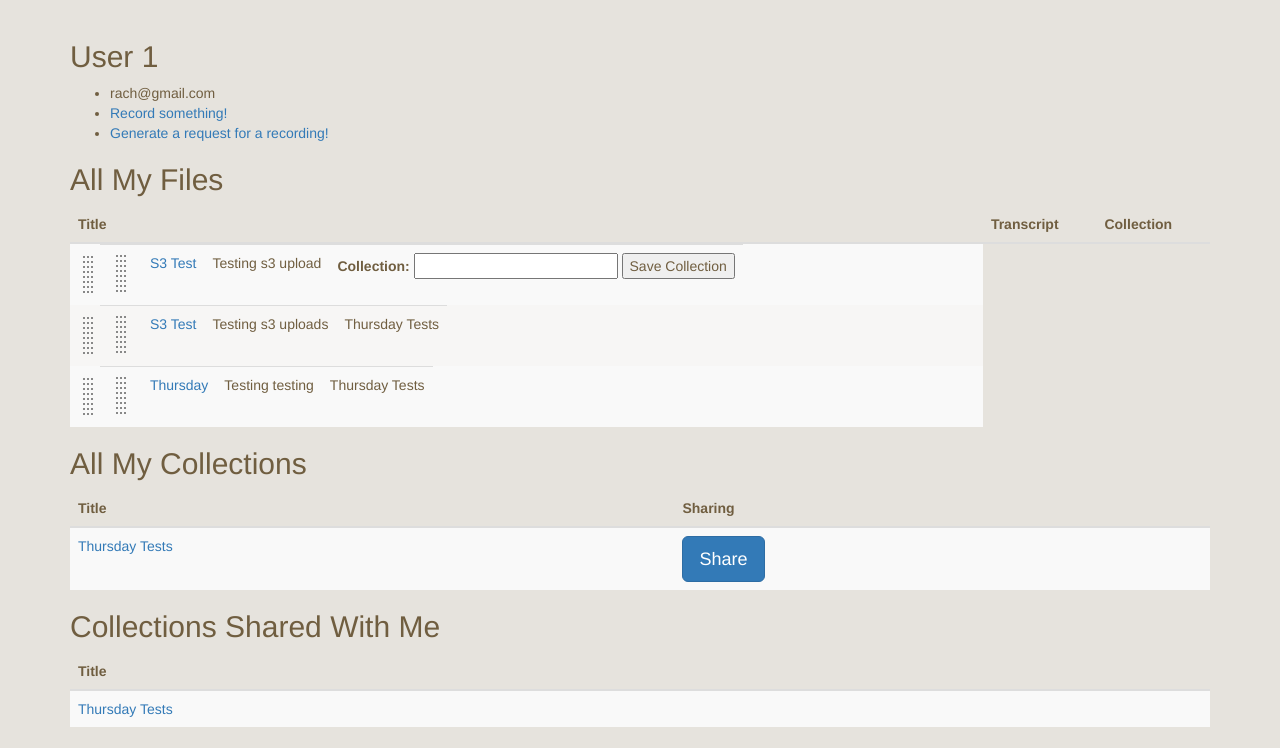
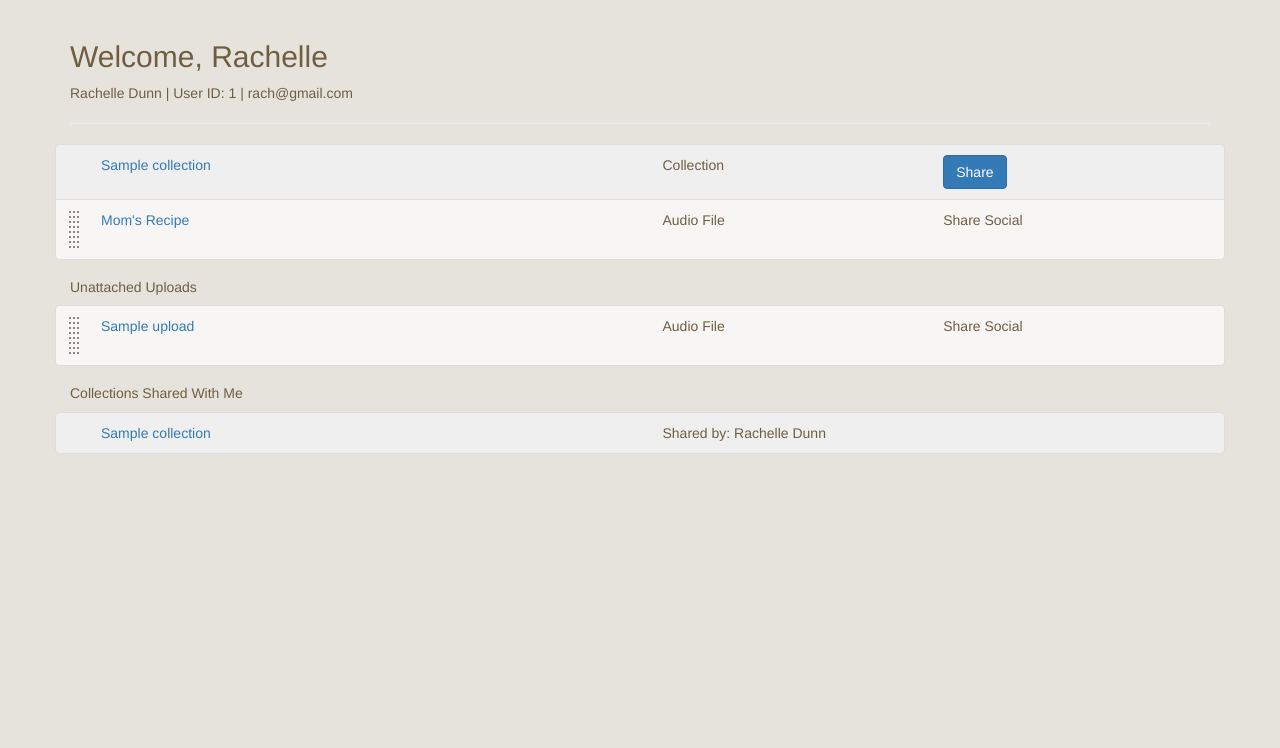
Before and after one commit to rachmoht/talkalog, a Flask app: template templates/profile.html in a window 1280 px wide. Shown: the part 52-800 px from the top of the page. Run offline with Flask 2, Linux system fonts and the light colour scheme; data comes from the database, SQL or seed files in the repository; tables that the repository leaves empty hold one stand-in row (values such as "Sample post"); the template is opened without the code that fills it: values that come from a table or form of the project are taken from there, most other values are stand-ins (such as "Sample title", 1, 10 or a date in 2020); some libraries are stand-ins or nearby versions.

Commit message:
Modifying data model to work with Twilio Call Sid for save to db

```diff
--- a/server.py
+++ b/server.py
@@ -14,7 +14,7 @@ import random
 import twilio.twiml
 from twilio.rest import TwilioRestClient
 
-from model import User, Upload, Collection, RequestURL, CollectionsUsers, CollectionsUploads, connect_to_db, db
+from model import User, Upload, Collection, RequestID, CollectionsUsers, CollectionsUploads, connect_to_db, db
 
 import boto
 from boto.s3.connection import S3Connection
@@ -96,7 +96,7 @@ def user_page():
 			if i.id not in user_cu:
 				singleuploads.append(i)
 
-		return render_template("profile2.html", user=user, singleuploads=singleuploads)
+		return render_template("profile.html", user=user, singleuploads=singleuploads)
 
 	else:
 		flash('You must be logged in to view files')
@@ -110,33 +110,25 @@ def record_audio():
 	if 'email' in session: # if logged in
 		user_email = session['email']
 		user = User.query.filter_by(email=user_email).first()
-		print 'User: ', user
 
 		if request.method == 'POST':
-			flash('Saved file!')
-			print 'is there a file attached? ', request.files # gets the ImmutableMultiDict for files
-			print 'request form: ', request.form # gets the ImmutableMultiDict for info
-			print 'more things, like the title: ', request.form.get('title')
 			file = request.files['file']
 			title = request.form.get('title')
 			transcript = request.form.get('transcript')
-			print file
+			print 'Audio file created: ', file
 
 			if file:
-				filename = id_generator(30) + '.wav'
+				filename = str_generator(30) + '.wav'
 				new_recording = Upload(user_id=user.id, title=title, path=filename, transcript=transcript)
 				print 'Created new recording ', new_recording
 				db.session.add(new_recording)
-				print 'Adding new recording'
 				db.session.commit()
-				print 'Committed new recording %s' % filename
+				print 'New recording %s to db' % filename
 
+				# save audio file to S3 bucket
 				k = b.new_key(filename)
-
 				k.set_contents_from_file(file)
 				print 'Key: ', k.key, '; K: ', k
-
-				# file.save(os.path.join(app.config['UPLOAD_FOLDER'], filename))
 
 				flash('Memo successfully recorded!')
 				return redirect('/profile')
@@ -177,12 +169,22 @@ def thanks_message_request():
 	return render_template('thanks.html')
 
 
-# TODO: where is the best place for function in this file?
-def id_generator(size=5, chars=string.ascii_uppercase + string.digits):
+def request_generator(size=5, chars=string.digits):
 	request_id = ''.join(random.choice(chars) for _ in range(size))
 	print request_id
-	# TODO: check to make sure this id string does not already exist in request URL table
-	existing_request = RequestURL.query.filter_by(id=request_id).first()
+	existing_request = RequestID.query.filter_by(id=request_id).first()
+
+	while existing_request == None:
+		return request_id
+
+	request_id = ''.join(random.choice(chars) for _ in range(size))
+
+
+def str_generator(size=5, chars=string.ascii_uppercase + string.digits):
+	rand_str = ''.join(random.choice(chars) for _ in range(size))
+	print rand_str
+	# TODO: check to make sure this filename string does not already exist
+	existing_filename = Uploads.query.filter_by(path=rand_str).first()
 
 	while existing_request == None:
 		return request_id
@@ -204,83 +206,64 @@ def generate_request_str():
 
 		# when user submits form, generate string
 		if request.method == 'POST':
-			request_str = id_generator()
-			print 'Generated request string', request_str
+			if 'twilio' in request.form:
+				request_str = request_generator()
+				print 'Generated request string', request_str
 
-			title = request.form.get('title')
-			print 'This is the title: ', title
+				title = request.form.get('title')
+				print 'This is the title: ', title
 
-			new_upload_placeholder = Upload(user_id=user.id, title=title)
+				tel_number = request.form.get('tel')
+				print 'Tel number: ', tel_number
 
-			db.session.add(new_upload_placeholder)
-			db.session.commit()
+				new_upload_placeholder = Upload(user_id=user.id, title=title)
 
-			new_upload_id = new_upload_placeholder.id
-			new_request_url = RequestURL(id=request_str, user_id=user.id, upload_id=new_upload_id)
+				print 'Created new upload placeholder'
+				db.session.add(new_upload_placeholder)
+				db.session.commit()
 
-			db.session.add(new_request_url)
-			db.session.commit()
+				new_upload_id = new_upload_placeholder.id
+				new_request = RequestID(id=request_str, user_id=user.id, upload_id=new_upload_id)
 
-			generated_url = request_str
+				db.session.add(new_request)
+				db.session.commit()
+
+				twilio_number = '+14153196892'
+
+				message = client.messages.create(body="%s is requesting an audio recording. When you are ready, please call %s with Twilio and have your request ID ready: %s!" % (user.first_name, twilio_number, request_str),
+				# print message
+				to='+1' + tel_number,    # number to send request
+				from_="+14153196892") # Twilio number
+				# print message.sid
+
+				request_number = request_str
+
+			else:
+				request_str = request_generator()
+				print 'Generated request string', request_str
+
+				title = request.form.get('title')
+
+				new_upload_placeholder = Upload(user_id=user.id, title=title)
+
+				db.session.add(new_upload_placeholder)
+				db.session.commit()
+				print 'Added upload placeholder to db'
+
+				new_upload_id = new_upload_placeholder.id
+				new_request_url = RequestID(id=request_str, user_id=user.id, upload_id=new_upload_id)
+
+				db.session.add(new_request_url)
+				db.session.commit()
+				print 'Added request '
+
+				generated_url = request_str
 
 	else:
 		flash('You must be logged in to generate request URL!')
 		return redirect('/login')
 
 	return render_template("generate.html", generated_url=generated_url, request_number=request_number)
-
-
-@app.route('/generate-twilio', methods=['GET', 'POST'])
-def generate_twilio():
-	"""Generate audio call request and send via Twilio text."""
-
-	# initialize generated_url
-	generated_url = False
-	request_number = False
-
-	if 'email' in session:
-		user_email = session['email']
-		user = User.query.filter_by(email=user_email).first()
-
-		# when user submits form, generate string
-		if request.method == 'POST':
-			request_str = id_generator()
-			print 'Generated request string', request_str
-
-			title = request.form.get('title')
-			print 'This is the title: ', title
-
-			tel_number = request.form.get('tel')
-			print 'Tel number: ', tel_number
-
-			new_upload_placeholder = Upload(user_id=user.id, title=title)
-
-			print 'Created new upload placeholder'
-			# db.session.add(new_upload_placeholder)
-			# db.session.commit()
-
-			# new_upload_id = new_upload_placeholder.id
-			# new_request_url = RequestURL(id=request_str, user_id=user.id, upload_id=new_upload_id)
-
-			# db.session.add(new_request_url)
-			# db.session.commit()
-
-			twilio_number = '+14153196892'
-
-			message = client.messages.create(body="%s is requesting an audio recording. When you are ready, please call %s with Twilio!" % (user.first_name, twilio_number),
-			# print message
-			to='+1' + tel_number,    # number to send request
-			from_="+14153196892") # Twilio number
-			# print message.sid
-
-			request_number = request_str
-
-	else:
-		flash('You must be logged in to generate request URL!')
-		return redirect('/login')
-
-	return render_template("generate.html", request_number=request_number)
-
 
 
 @app.route("/incoming", methods=['GET', 'POST'])
@@ -291,43 +274,46 @@ def incoming_call():
 	request_url = request.values.get('')
 	print 'from number: ', from_number
 
-	caller = "Monkey"
-
 	resp = twilio.twiml.Response()
-	# Greet the caller by name
-	resp.say("Hello " + caller)
+	# Greet the caller
+	resp.say("Hello. Your story is special and should be preserved.")
 
 	# Gather digits.
-	with resp.gather(numDigits=1, action="/handle-key", method="POST") as g:
-		g.say("""For more information, press 1.
-			Press 2 to begin your recording for TITLE.
-			Press any other key to start over.""")
-		# TODO: GET request upload title for prompt above
-
+	with resp.gather(numDigits=5, action="/handle-key", method="POST") as g:
+		g.say("""To continue, please enter the five digit code included in the text message request you received.""")
+	print str(resp)
 	return str(resp)
 
 
 @app.route("/handle-key", methods=['GET', 'POST'])
 def handle_key():
 	"""Handle key press from a user."""
-	digit_pressed = request.values.get('Digits', None)
+	digits_pressed = request.values.get('Digits', None)
 
-	if digit_pressed == "1":
+	requestid = RequestID.query.filter_by(id=digits_pressed).first()
+	print 'Request: ', requestid
+	requested_story = Upload.query.filter_by(id=requestid.upload_id).first()
+	user = User.query.filter_by(id=requestid.user_id).first()
+
+	call_sid = request.values.get("CallSid", None)
+	print '***CALL SID in handle-key: ', call_sid
+
+	# add call_sid to Requests db
+	requestid.call_sid = call_sid
+	print requestid.call_sid
+	db.session.commit()
+	print 'Committed Call SID to db: ', requestid
+
+	if requestid == None:
 		resp = twilio.twiml.Response()
-		resp.say("""If you have any questions, contact USER NAME for
-			more information on AUDIO PROJECT.""")
-		# TODO: GET user name from db for prompt
+		resp.say("Sorry. That request ID was not found. Please try again.")
 		return redirect("/incoming")
 
-	elif digit_pressed == "2":
+	else:
 		resp = twilio.twiml.Response()
-		resp.say("Start recording your story after the tone.")
+		resp.say("Thank you! %s is requesting a recording for %s. Start recording your story after the tone. After you are finished recording, press any key to confirm." % (user.first_name, requested_story.title))
 		resp.record(action="/handle-recording")
 		return str(resp)
-
-	# If the caller pressed anything but 1, redirect them to the greeting menu.
-	else:
-		return redirect("/incoming")
 
 
 @app.route("/handle-recording", methods=['GET', 'POST'])
@@ -335,16 +321,17 @@ def handle_recording():
 	"""Play back the caller's recording."""
 
 	recording_url = request.values.get("RecordingUrl", None)
-	print recording_url
+	print 'Recording URL: ', recording_url
 
 	call_sid = request.values.get("CallSid", None)
-	print '**** CALL SID: ', call_sid
+	print '***Call Sid in handle-recording: ', call_sid
+
+	requestid = RequestID.query.filter_by(call_sid=call_sid).first()
+	requested_story = Upload.query.filter_by(id=requestid.upload_id).first()
+	user = User.query.filter_by(id=requestid.user_id).first()
 
 	recording_sid = request.values.get("RecordingSid", None)
-	print '**** RECORDING SID: ', recording_sid
-
-	date_created = request.values.get("DateCreated", None)
-	print '**** Date Created: ', date_created
+	print 'RECORDING SID: ', recording_sid
 
 	resp = twilio.twiml.Response()
 	resp.say("Thanks for your story... take a listen.")
@@ -352,22 +339,20 @@ def handle_recording():
 
 	resp.say("Goodbye.")
 	print 'This is the recording: ', recording_url
-	# TODO: Save this recording to server with associated upload ID made @ time of request
-	# TODO: Delete this recording using client.recordings.delete(RecordingSid)
 
+	filename = recording_sid + '.wav'
+	requested_story.path = filename
+	db.session.commit()
+	print 'New recording %s to db' % filename
 
-
-
-	k = b.new_key(recording_sid + '.wav')
-
+	# save audio file to S3 bucket
+	k = b.new_key(filename)
 	upload_file = StringIO(file)
-	print 'Upload file: ', upload_file
-
 	k.set_contents_from_file(upload_file)
 	print 'Key: ', k.key, '; K: ', k
 
+	# delete recording from Twilio servers
 	client.recordings.delete(recording_sid)
-	print 'Deleted recording from Twilio'
 
 	return str(resp)
 
@@ -546,7 +531,7 @@ def share_collection(id):
 @app.route('/request/<string:id>', methods=['GET', 'POST'])
 def requested_audio_page(id):
 	"""Show more information about the single user logged in."""
-	requested_obj = RequestURL.query.get(id)
+	requested_obj = Request.query.get(id)
 	assoc_upload = Upload.query.get(requested_obj.upload_id)
 	print assoc_upload
 
--- a/static/js/recorderFunctions.js
+++ b/static/js/recorderFunctions.js
@@ -55,8 +55,6 @@ function createDownloadLink() {
 
       form.append('title', $('#recording-title').val());
       form.append('transcript', myTranscript);
-      alert(myTranscript);
-      alert('Submitting!');
       $.ajax({
         type: 'POST',
         url: '/record',
--- a/templates/generate.html
+++ b/templates/generate.html
@@ -22,7 +22,7 @@
     <hr>
 
     <h2>Generate Request Call</h2>
-    <form action="/generate-twilio" method="POST">
+    <form action="/generate" method="POST">
         <div class="form-group">
             <label for="title">Title:</label>
             <input type="text" name="title" class="form-control" placeholder="Audio Title" required>
@@ -32,7 +32,7 @@
             <label for="tel">Phone Number:</label>
             <input type="tel" name="tel" class="form-control" placeholder="5555555555" min="10" max="10" required>
         </div>
-        <input type="submit" value="Send a request via Text!" class="btn btn-default">
+        <input type="submit" name="twilio" value="Send a request via Text!" class="btn btn-default">
     </form>
 
     {% endif %}
--- a/templates/profile.html
+++ b/templates/profile.html
@@ -1,26 +1,17 @@
 {% extends 'base.html' %}
 {% block content %}
-    <style>
-        #draggable { width: 100px; height: 100px; padding: 0.5em; float: left; margin: 10px 10px 10px 0; }
-        #droppable { width: 150px; height: 150px; padding: 0.5em; float: left; margin: 10px; }
-        .drag-drop {
-        background: url(/static/img/drag-drop.png);
-        vertical-align: middle;
-        height: 41px;
-        width: 16px;
-        margin: 0 5px;
-        }
-        .drag-drop:hover {
-        cursor: -webkit-grab;
-        }
-    </style>
     <script>
         $(function() {
             var draggable = $( ".draggable" );
             draggable =  _.isArray(draggable) ?
                 draggable : [draggable];
             _.each(draggable, function(item){
-                item.draggable();
+                item.draggable({
+                    helper: "original",
+                    revert: "invalid",
+                    stack: ".draggable",
+
+                });
             })
 
             var droppable = $( ".droppable");
@@ -36,74 +27,38 @@
                         var collectionId = event.target.attributes['collection-id'].value;
                         console.log('Collection ID: ' + collectionId);
 
-                        // TODO: add uploadId -> collectionId
-                        // TODO: when done - refresh the page
-                        var v = 123;
+                        $.ajax({
+                            url: "/add-to-collection/"+uploadId +"",
+                            type: "POST",
+                            data: {
+                                'upload_id': uploadId,
+                                'collection_id': collectionId
+                            }
+                        }).done(function(data) {
+                            alert("/success-collection?UPLOAD_ID="+uploadId+"&COLLECTION_ID="+collectionId);
+                            window.location.href = "/success-collection?UPLOAD_ID="+uploadId+"&COLLECTION_ID="+collectionId;
+                        });
                     }
                 });
             })
         });
     </script>
 
-    <h2>User {{ user.id }}</h2>
-    <ul>
-      <li>{{ user.email }}</li>
-      <li><a href="/record">Record something!</a>
-      <li><a href="/generate">Generate a request for a recording!</a>
-    </ul>
+    <h2>Welcome, {{ user.first_name }}</h2>
+    <p>{{ user.first_name }} {{ user.last_name }} | User ID: {{ user.id }} | {{ user.email }}</p>
 
-    {% if user.uploads %}
-    <h2>All My Files</h2>
-    <table class="table table-striped">
-        <thead>
-        <tr>
-            <th>Title</th>
-            <th>Transcript</th>
-            <th>Collection</th>
-        </tr>
-        </thead>
-        <tbody>
-        {% for upload in user.uploads %}
-        <tr class="draggable" upload-id="{{ upload.id }}">
-            <td><div class="drag-drop"/></td>
-            <td><a href="/listen/{{ upload.id }}">{{ upload.title }}</a></td>
-            <td>{{ upload.transcript }}</td>
-            <td>
-                {% if upload.collectionsuploads %}
-                    {% for upcollect in upload.collectionsuploads %}
-                        {{ upcollect.collection.title }}
-                    {% endfor %}
-                {% else %}
-                    <form action="/add/{{ upload.id }}" method="POST">
-                        <label>Collection:
-                            <input type="text" name="collection">
-                        </label>
-                        <input type="submit" value="Save Collection">
-                    </form>
-                {% endif %}
-            </td>
-        </tr>
-        {% endfor %}
-        </tbody>
-    </table>
-    {% endif %}
+    <hr>
 
+    <div class="file-box">
+        <ul class="list-group">
             {% if user.collections %}
-    <h2>All My Collections</h2>
-    <table class="table table-striped">
-        <thead>
-        <tr>
-            <th>Title</th>
-            <th>Sharing</th>
-        </tr>
-        </thead>
-        <tbody>
                 {% for collection in user.collections %}
-        <tr class="droppable" collection-id='{{ collection.id }}'>
-            <td><a href="/collection/{{ collection.id }}">{{ collection.title }}</a></td>
-            <td>
+                    <li class="droppable list-group-item collection row" collection-id="{{ collection.id }}">
+                        <div class="name col-sm-6"><a href="/collection/{{ collection.id }}">{{ collection.title }}</a></div>
+                        <div class="type col-sm-3">Collection</div>
+                        <div class="share col-sm-3">
                             <!-- Button trigger modal -->
-                <button type="button" class="btn btn-primary btn-lg" data-toggle="modal" data-target="#share-{{ collection.id }}">
+                            <button type="button" class="btn btn-primary" data-toggle="modal" data-target="#share-{{ collection.id }}">
                               Share
                             </button>
 
@@ -126,30 +81,48 @@
                                     </div>
                                 </div>
                             </div>
-            </td>
-        </tr>
+                        </div>
+                    </li>
+                    {% for cu in collection.collectionsuploads %}
+                        <li class="draggable upload list-group-item row" upload-id="{{ cu.upload.id }}">
+                            <div class="name col-sm-6"><a href="/listen/{{ cu.upload.id }}">{{ cu.upload.title }}</a></div>
+                            <div class="type col-sm-3">Audio File</div>
+                            <div class="share col-sm-3">Share Social</div>
+                        </li>
                     {% endfor %}
-        </tbody>
-    </table>
+                {% endfor %}
+            {% endif %}
+        </ul>
+    </div>
+
+    {% if singleuploads %}
+
+    <h5>Unattached Uploads</h5>
+    <div class="file-box">
+        <ul class="list-group">
+            {% for upload in singleuploads %}
+                <li class="draggable upload list-group-item row" upload-id="{{ upload.id }}">
+                    <div class="name col-sm-6"><a href="/listen/{{ upload.id }}">{{ upload.title }}</a></div>
+                    <div class="type col-sm-3">Audio File</div>
+                    <div class="share col-sm-3">Share Social</div>
+                </li>
+            {% endfor %}
+        </ul>
+    </div>
     {% endif %}
 
     {% if user.collectionsusers %}
-    <h2>Collections Shared With Me</h2>
-    <table class="table table-striped">
-        <thead>
-        <tr>
-            <th>Title</th>
-        </tr>
-        </thead>
-        <tbody>
+    <h5>Collections Shared With Me</h5>
+    <div class="file-box">
+        <ul class="list-group">
             {% for collection in user.collectionsusers %}
-        <tr>
-            <td><a href="/collection/{{ collection.collection.id }}">{{ collection.collection.title }}</a></td>
-
-        </tr>
+                <li class="list-group-item collection row">
+                    <div class="name col-sm-6"><a href="/collection/{{ collection.collection.id }}">{{ collection.collection.title }}</a></div>
+                    <div class="col-sm-6">Shared by: {{ collection.collection.user.first_name }} {{ collection.collection.user.last_name }}</div>
+                </li>
             {% endfor %}
-        </tbody>
-    </table>
+        </ul>
+    </div>
     {% endif %}
 
 {% endblock %}
--- a/templates/record.html
+++ b/templates/record.html
@@ -41,7 +41,7 @@
 <script>
 
 $('#start_button').click(function() {
-  startRecording(this);
+  // startRecording(this);
   startButton(event);
 });
 
```
Also changed, not shown: model.py (+8 -7 lines), static/js/webSpeech.js (+6 -1 lines), templates/login.html (+10 -6 lines), templates/profile2.html (deleted, +0 -128 lines), templates/signup.html (+28 -21 lines), audiomemo.db. Lines whose indentation alone changed are shown as unchanged.
